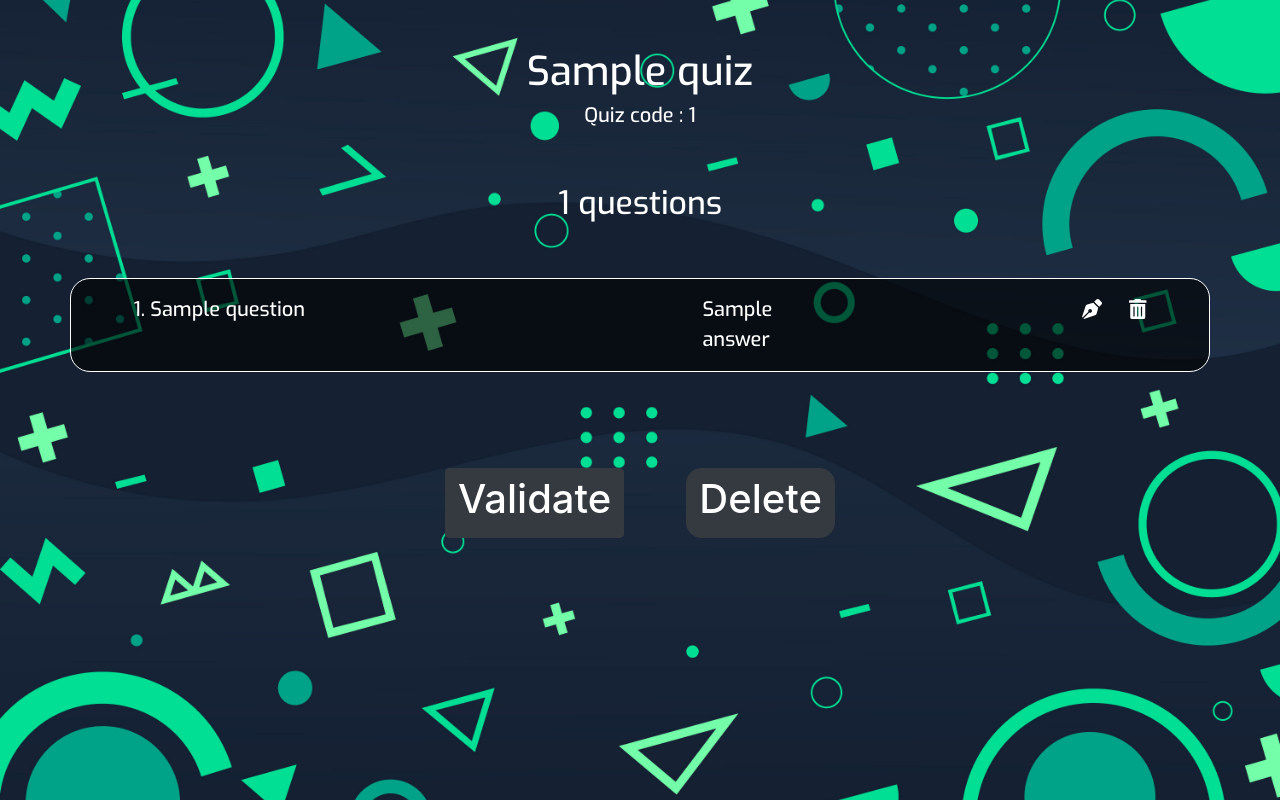
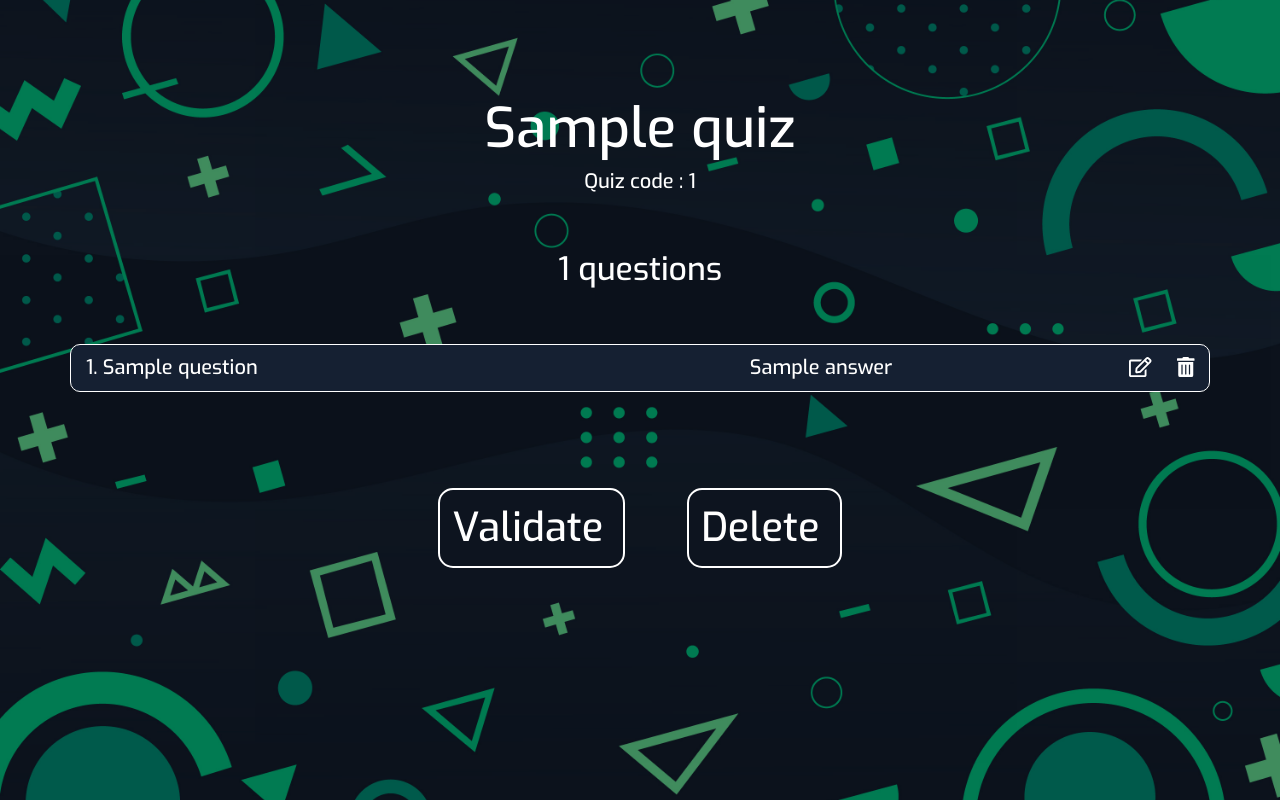
Before and after one commit to AntoineMaurin/Quiz-App, a Django app: template templates/quiz_building_summary.html in a window 1280 px wide. Run offline with Django 3.2, Linux system fonts and the light colour scheme; the template is opened without the code that fills it: most values are stand-ins (such as "Sample title", 1, 10 or a date in 2020).

Commit message:
Avancement de la refonte graphique de la création de quiz.

```diff
--- a/static/css/style.css
+++ b/static/css/style.css
@@ -12,7 +12,6 @@
 }
 
 .custom-bg {
-  background-color: #ff9d00;
   background-image: url('../img/flat-design-background/3224165.jpg');
   background-repeat: no-repeat;
   background-position: center;
@@ -276,6 +282,32 @@ a, a:hover {
   border-radius: 20px;
 }
 
-.question-form-btn {
-  background-color: #0d141f !important;
+.edit-question, .del-question {
+  cursor: pointer;
 }
+
+.question-card {
+  background-color: #152032;
+  color: #fff;
+  border-radius: 10px;
+  border: 1px solid white;
+}
+
+.btn {
+  border-radius: 15px;
+}
+
+.gradient-button{
+  background-color: #0d141f;
+  color: white;
+  border: 1px solid;
+  border: none;
+}
+
+.black-cover {
+  background-color: #00000073;
+}
+
+.form-control {
+  background-clip: unset;
+}
--- a/templates/delete_question_form.html
+++ b/templates/delete_question_form.html
@@ -2,20 +2,20 @@
   <div class="pl-3 py-2 border-bottom">
     <h4 class="my-1" id="delete_question_title"></h4>
   </div>
-  <form id="DeleteQuestionForm" class="py-3 border" action="" method="post">
+  <form id="DeleteQuestionForm" class="py-3" action="" method="post">
     {% csrf_token %}
     <div class="mb-2 px-3">
-      <p class="mb-3">Are you sure you want to delete this question ?</p>
+      <h5 class="mb-3">Are you sure you want to delete this question ?</h5>
     </div>
     <div class="mb-2 px-3">
-      <p class="mb-3 text-center font-weight-bold" id="delete_question_message"></p>
+      <h5 class="mb-3 text-center font-weight-bold" id="delete_question_message"></h5>
     </div>
     <div class="row justify-content-around text-center">
       <div class="col">
-        <button type="submit" onclick="CloseDeleteQuestionForm()" class="btn btn-dark">Yes</button>
+        <button type="submit" onclick="CloseDeleteQuestionForm()" class="btn question-butttons px-3 font-size-20">Yes</button>
       </div>
       <div class="col">
-        <div onclick="CloseDeleteQuestionForm()" class="btn btn-dark">Cancel</div>
+        <div onclick="CloseDeleteQuestionForm()" class="btn question-butttons px-3 font-size-20">Cancel</div>
       </div>
     </div>
   </form>
--- a/templates/delete_quiz_form.html
+++ b/templates/delete_quiz_form.html
@@ -2,17 +2,17 @@
   <div class="pl-3 py-2 border-bottom">
     <h4 class="my-1">{{ quiz.title }}</h4>
   </div>
-  <form class="py-3 border" action="/deletequiz" method="post">
+  <form class="py-3" action="/deletequiz" method="post">
     {% csrf_token %}
     <div class="mb-3 mx-3">
-      <p class="mx-2 text-center">This action will delete your entire quiz.<br>Are you sure you want to continue ?</p>
+      <h5 class="mx-2 text-center">This action will delete your entire quiz.<br>Are you sure you want to continue ?</h5>
     </div>
     <div class="row justify-content-around text-center">
       <div class="col">
-        <button type="submit" onclick="CloseDeleteQuizForm()" class="btn btn-dark">Yes</button>
+        <button type="submit" onclick="CloseDeleteQuizForm()" class="btn question-butttons px-3 font-size-20">Yes</button>
       </div>
       <div class="col">
-        <div onclick="CloseDeleteQuizForm()" class="btn btn-dark">Cancel</div>
+        <div onclick="CloseDeleteQuizForm()" class="btn question-butttons px-3 font-size-20">Cancel</div>
       </div>
     </div>
   </form>
--- a/templates/edit_question_form.html
+++ b/templates/edit_question_form.html
@@ -9,6 +9,8 @@
       <input id="question_to_edit" class="form-control form-control-lg" type="text" placeholder="Question" name="question_text">
     </div>
 
+    <div class="row justify-content-center">
+      <div class="col-11">
         <div class="form-row justify-content-around mt-3 answers-section">
           <div class="col-6">
             <label class="checkboxes" title="Check the right anwser">
@@ -18,20 +20,25 @@
             <input type="text" class="form-control" name="answer">
           </div>
         </div>
+      </div>
+      <div class="col-1 p-0 mt-2">
+        <div class="col-12 p-0">
+          <button class="btn question-form-btn d-flex question-butttons mx-auto w-100" type="button" onclick="duplicate()"><h3 class="">+</h3></button>
+        </div>
+        <div class="col-12 p-0 mt-2">
+          <button class="btn question-form-btn d-flex question-butttons mx-auto px-3 w-100" type="button" onclick="removeRow(2)"><h3 class="">-</h3></button>
+        </div>
+      </div>
+    </div>
 
     <div class="row justify-content-center text-center mt-3 pt-3 buttons-section">
       <div class="col">
-        <button type="submit" onclick="CloseEditQuestionForm()" class="btn btn-dark">Edit</button>
+        <button type="submit" onclick="CloseEditQuestionForm()" class="btn question-butttons px-3 font-size-20">Edit</button>
       </div>
       <div class="col">
-        <button type="button" onclick="duplicate()" class="btn btn-dark">+</button>
-      </div>
-      <div class="col">
-        <button type="button" onclick="removeRow(2)" class="btn btn-dark">-</button>
-      </div>
-      <div class="col">
-        <div onclick="CloseEditQuestionForm()" class="btn btn-dark">Cancel</div>
+        <div onclick="CloseEditQuestionForm()" class="btn question-butttons px-3 font-size-20">Cancel</div>
       </div>
     </div>
+
   </form>
 </div>
--- a/templates/quiz_building_summary.html
+++ b/templates/quiz_building_summary.html
@@ -1,14 +1,15 @@
 {% extends 'base.html' %}
 {% load static %}
 
-{% block body_class %}custom-bg{% endblock body_class %}
+{% block body_class %}custom-bg page-section{% endblock body_class %}
 
 {% block body %}
+<div class="black-cover pt-5 h-100">
 
   <div class="row justify-content-center mt-5 mx-auto">
     <div class="col-auto">
       <div class="mx-auto text-center">
-      <h1 class="font-exo-medium text-white">{{ quiz.title }}</h1>
+        <h1 class="font-exo-medium text-white quiz-title">{{ quiz.title }}</h1>
         <h5 class="font-exo-medium text-white">Quiz code : {{ quiz.id }}</h5>
       </div>
     </div>
@@ -22,25 +23,25 @@
     </div>
   </div>
 
-<div class="container mt-5 text-white summary-container">
+  <div class="container mt-5 text-white">
     {% for question in questions %}
-    <div class="row justify-content-center font-exo-medium font-size-20 py-3">
-      <div id="{{ forloop.counter0 }}" class="col-6 question-title" value="{{ question.title }}">
+      <div class="row justify-content-center font-exo-medium font-size-20 py-2 question-card mt-3">
+        <div id="{{ forloop.counter0 }}" class="col-7 question-title" value="{{ question.title }}">
           {{ forloop.counter }}. {{ question.title }}
         </div>
         <div class="col-4">
           <div class="row">
             {% for answer in question.answer_set.all %}
-            <div class="col-3">
+              <div class="col-auto">
                 {{ answer.title }}
               </div>
             {% endfor %}
           </div>
         </div>
-      <div class="col-1">
+        <div class="col-1 my-auto">
           <div class="row">
             <div class="col-6 edit-question">
-            <i class="fas fa-pen-nib"></i>
+              <i class="far fa-edit"></i>
             </div>
             <div class="col-6 del-question">
               <i class="fas fa-trash-alt"></i>
@@ -56,11 +57,12 @@
       <div class="col-auto mx-3">
         <form class="" action="/play" method="post">
           {% csrf_token %}
-        <button type="submit" class="btn btn-dark d-flex mx-auto"><h1 class="text-white">Validate</h1></button>
+          <button type="submit" class="btn font-exo-medium d-flex mx-auto question-butttons"><h1 class="text-white mt-2">Validate</h1></button>
         </form>
       </div>
       <div class="col-auto mx-3">
-      <button class="btn btn-dark d-flex mx-auto" onclick="OpenDeleteQuizForm()"><h1 class="text-white">Delete</h1></button>
+        <button class="btn font-exo-medium d-flex mx-auto question-butttons" onclick="OpenDeleteQuizForm()"><h1 class="text-white mt-2">Delete</h1></button>
+      </div>
     </div>
   </div>
 </div>
```
Also changed, not shown: other parts of static/css/style.css (+22 -15 lines), templates/quiz_question_form.html (+7 -7 lines). Lines whose indentation alone changed are shown as unchanged.
